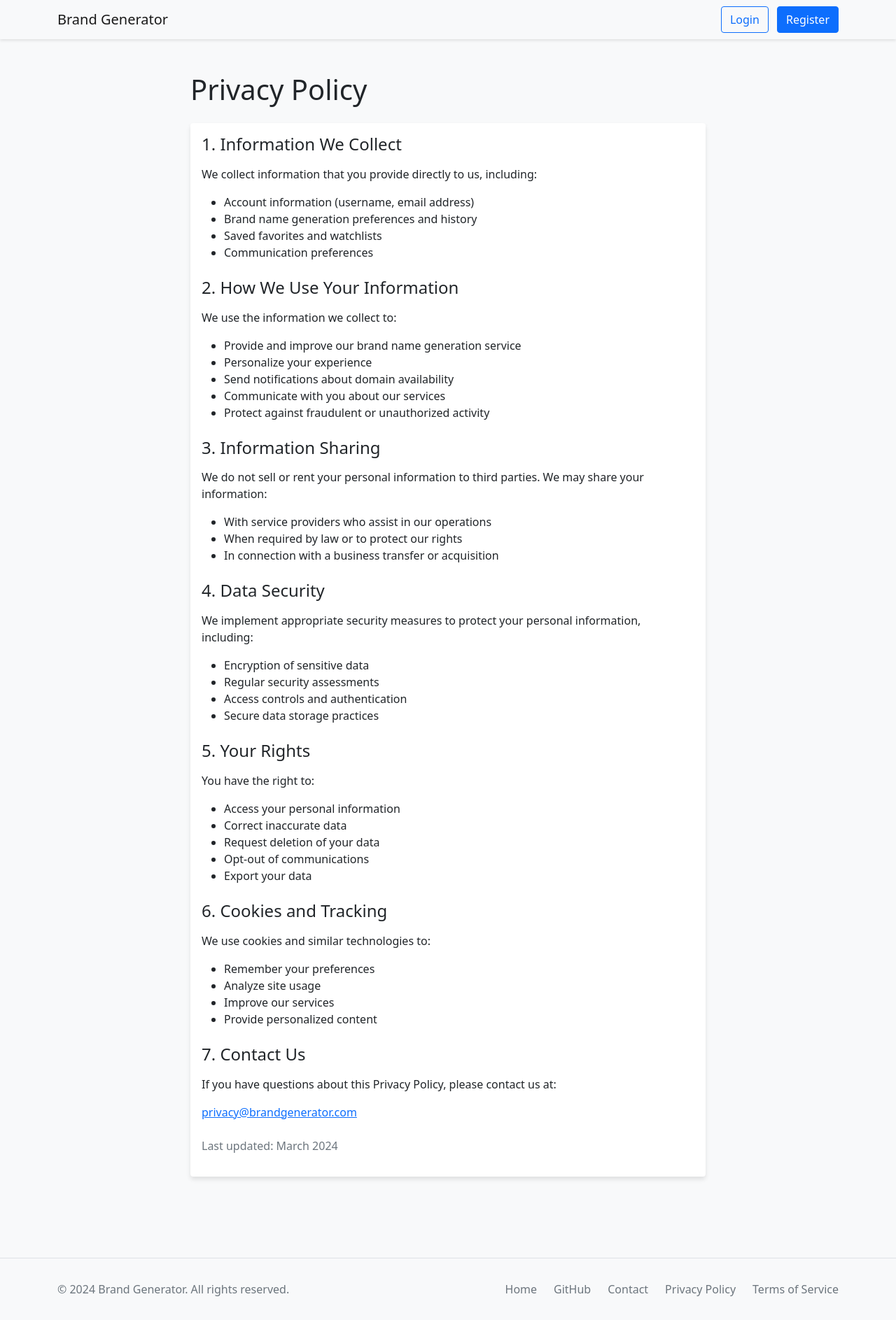
After one commit to Ernosto0/domainstallion, a FastAPI app: template backend/templates/privacy.html in a window 1280 px wide. The commit adds this page. Shown: the whole page at 70% size. Run offline with FastAPI, Linux system fonts and the light colour scheme; the template is opened without the code that fills it, so the values that code supplies are empty; parts of the project's set-up code (start-up, migrations or seed data) failed here and were passed over; some libraries are stand-ins or nearby versions.

Commit message:
Add legal pages and standardize site-wide template structure

```diff
--- /dev/null
+++ b/backend/templates/privacy.html
@@ -0,0 +1,147 @@
+<!DOCTYPE html>
+<html lang="en">
+<head>
+    <meta charset="UTF-8">
+    <meta name="viewport" content="width=device-width, initial-scale=1.0">
+    <title>Privacy Policy - Brand Generator</title>
+    <link href="https://cdn.jsdelivr.net/npm/bootstrap@5.1.3/dist/css/bootstrap.min.css" rel="stylesheet">
+    <link href="{{ url_for('static', path='/css/style.css') }}" rel="stylesheet">
+</head>
+<body>
+    <nav class="navbar navbar-expand-lg navbar-light bg-light">
+        <div class="container">
+            <a class="navbar-brand" href="/">Brand Generator</a>
+            <button class="navbar-toggler" type="button" data-bs-toggle="collapse" data-bs-target="#navbarNav">
+                <span class="navbar-toggler-icon"></span>
+            </button>
+            <div class="collapse navbar-collapse" id="navbarNav">
+                <ul class="navbar-nav ms-auto">
+                    <li class="nav-item" id="loginRegisterNav">
+                        <button class="btn btn-outline-primary me-2" data-bs-toggle="modal" data-bs-target="#loginModal">Login</button>
+                        <button class="btn btn-primary" data-bs-toggle="modal" data-bs-target="#registerModal">Register</button>
+                    </li>
+                    <li class="nav-item d-none" id="userNav">
+                        <div class="dropdown">
+                            <button class="btn btn-outline-primary dropdown-toggle" type="button" id="userDropdown" data-bs-toggle="dropdown">
+                                <span id="username"></span>
+                            </button>
+                            <ul class="dropdown-menu">
+                                <li><a class="dropdown-item" href="#" id="viewFavorites">My Favorites</a></li>
+                                <li><a class="dropdown-item" href="#" id="logout">Logout</a></li>
+                            </ul>
+                        </div>
+                    </li>
+                </ul>
+            </div>
+        </div>
+    </nav>
+
+    <main class="container py-5">
+        <div class="row justify-content-center">
+            <div class="col-lg-8">
+                <h1 class="mb-4">Privacy Policy</h1>
+                <div class="card">
+                    <div class="card-body">
+                        <section class="mb-4">
+                            <h2 class="h4 mb-3">1. Information We Collect</h2>
+                            <p>We collect information that you provide directly to us, including:</p>
+                            <ul>
+                                <li>Account information (username, email address)</li>
+                                <li>Brand name generation preferences and history</li>
+                                <li>Saved favorites and watchlists</li>
+                                <li>Communication preferences</li>
+                            </ul>
+                        </section>
+
+                        <section class="mb-4">
+                            <h2 class="h4 mb-3">2. How We Use Your Information</h2>
+                            <p>We use the information we collect to:</p>
+                            <ul>
+                                <li>Provide and improve our brand name generation service</li>
+                                <li>Personalize your experience</li>
+                                <li>Send notifications about domain availability</li>
+                                <li>Communicate with you about our services</li>
+                                <li>Protect against fraudulent or unauthorized activity</li>
+                            </ul>
+                        </section>
+
+                        <section class="mb-4">
+                            <h2 class="h4 mb-3">3. Information Sharing</h2>
+                            <p>We do not sell or rent your personal information to third parties. We may share your information:</p>
+                            <ul>
+                                <li>With service providers who assist in our operations</li>
+                                <li>When required by law or to protect our rights</li>
+                                <li>In connection with a business transfer or acquisition</li>
+                            </ul>
+                        </section>
+
+                        <section class="mb-4">
+                            <h2 class="h4 mb-3">4. Data Security</h2>
+                            <p>We implement appropriate security measures to protect your personal information, including:</p>
+                            <ul>
+                                <li>Encryption of sensitive data</li>
+                                <li>Regular security assessments</li>
+                                <li>Access controls and authentication</li>
+                                <li>Secure data storage practices</li>
+                            </ul>
+                        </section>
+
+                        <section class="mb-4">
+                            <h2 class="h4 mb-3">5. Your Rights</h2>
+                            <p>You have the right to:</p>
+                            <ul>
+                                <li>Access your personal information</li>
+                                <li>Correct inaccurate data</li>
+                                <li>Request deletion of your data</li>
+                                <li>Opt-out of communications</li>
+                                <li>Export your data</li>
+                            </ul>
+                        </section>
+
+                        <section class="mb-4">
+                            <h2 class="h4 mb-3">6. Cookies and Tracking</h2>
+                            <p>We use cookies and similar technologies to:</p>
+                            <ul>
+                                <li>Remember your preferences</li>
+                                <li>Analyze site usage</li>
+                                <li>Improve our services</li>
+                                <li>Provide personalized content</li>
+                            </ul>
+                        </section>
+
+                        <section class="mb-4">
+                            <h2 class="h4 mb-3">7. Contact Us</h2>
+                            <p>If you have questions about this Privacy Policy, please contact us at:</p>
+                            <p><a href="mailto:privacy@brandgenerator.com">privacy@brandgenerator.com</a></p>
+                        </section>
+
+                        <section>
+                            <p class="text-muted">Last updated: March 2024</p>
+                        </section>
+                    </div>
+                </div>
+            </div>
+        </div>
+    </main>
+
+    <footer class="footer">
+        <div class="container">
+            <div class="footer-content">
+                <div class="footer-copyright">
+                    © 2024 Brand Generator. All rights reserved.
+                </div>
+                <div class="footer-links">
+                    <a href="/">Home</a>
+                    <a href="https://github.com/yourusername/brand-generator" target="_blank">GitHub</a>
+                    <a href="mailto:support@brandgenerator.com">Contact</a>
+                    <a href="/privacy">Privacy Policy</a>
+                    <a href="/terms">Terms of Service</a>
+                </div>
+            </div>
+        </div>
+    </footer>
+
+    <script src="https://cdn.jsdelivr.net/npm/bootstrap@5.1.3/dist/js/bootstrap.bundle.min.js"></script>
+    <script src="{{ url_for('static', path='/js/main.js') }}"></script>
+</body>
+</html>
```
Also changed, not shown: backend/templates/favorites.html (+59 -8 lines), backend/templates/index.html (+10 -7 lines), backend/templates/terms.html (added, +156 -0 lines).
